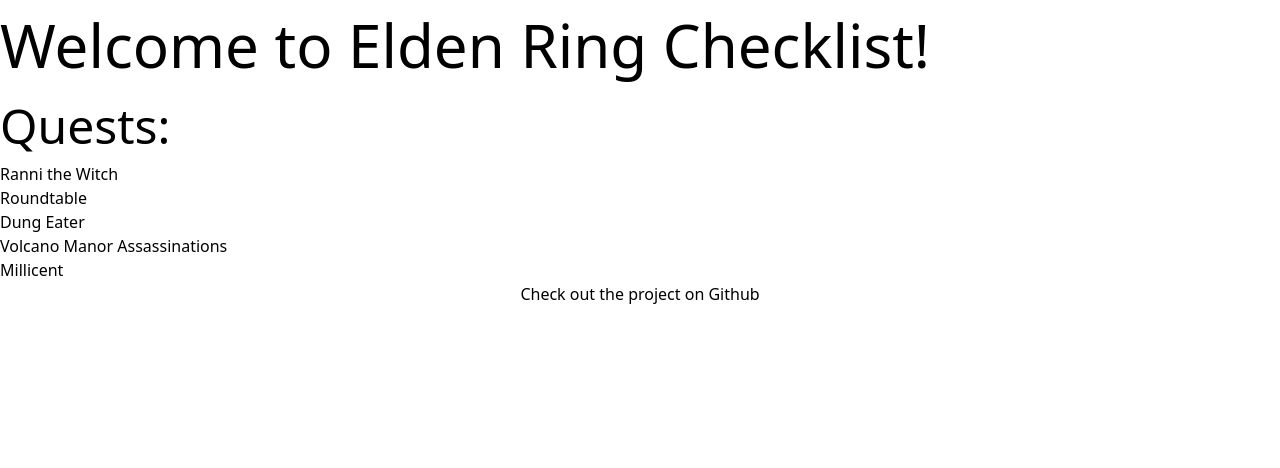
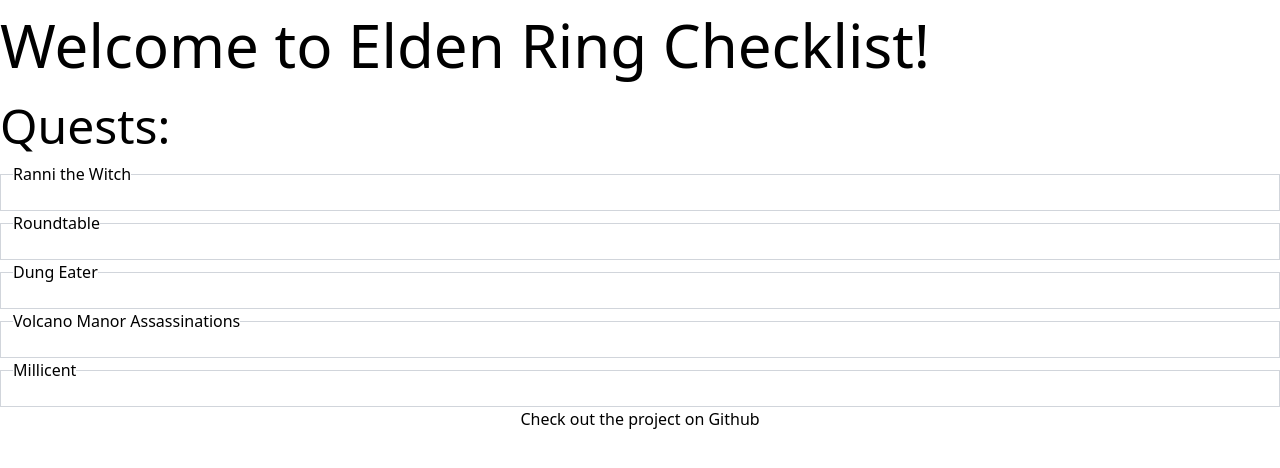
Before and after one commit to Gobluebro/Elden-Ring-Checklist, a Next.js app: page / in a window 1280 px wide. Shown: the top 468 px of the page. Built offline with nearby package versions, Linux system fonts and the light colour scheme.

Commit message:
getting my border back on fieldset after tailwind removed it

```diff
--- a/components/checkboxContainer.tsx
+++ b/components/checkboxContainer.tsx
@@ -10,7 +10,7 @@ const CheckboxContainer = (props: Props) => {
   const { quest } = props;
 
   return (
-    <fieldset>
+    <fieldset className="border border-solid border-gray-300 p-3">
       <legend>{quest.name}</legend>
       {quest.requirements.map((req) => (
         <Checkbox key={req.id} requirement={req} />
```
